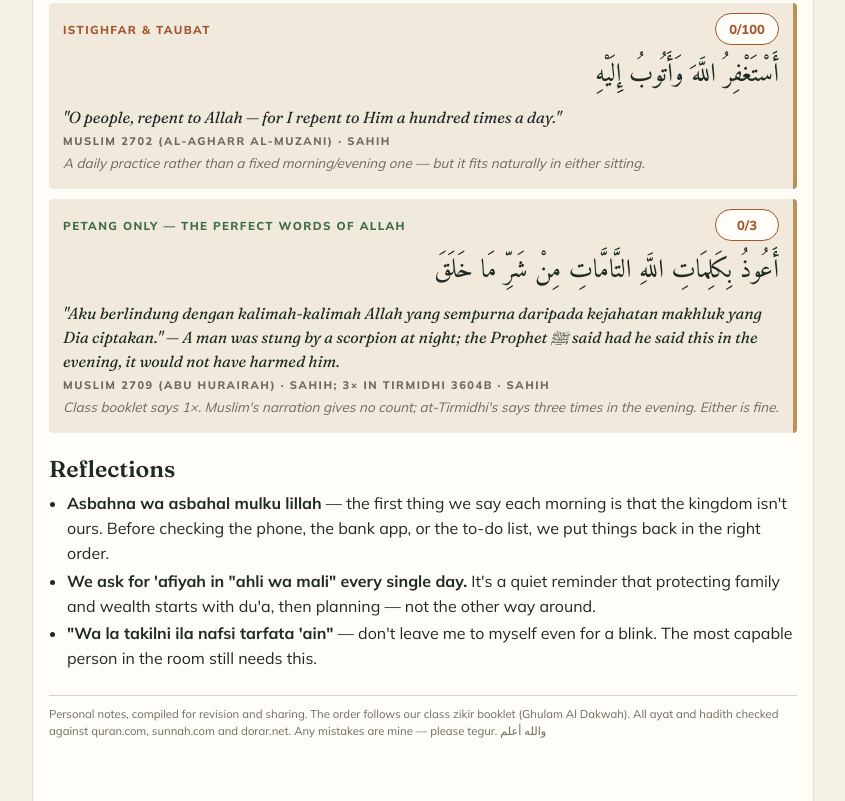
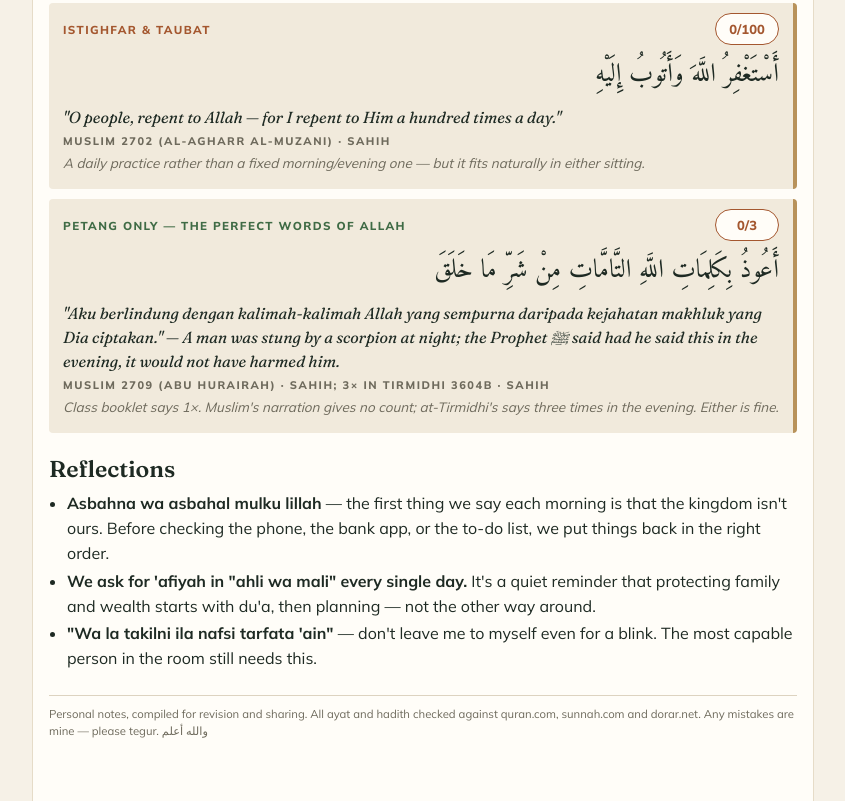
Before and after one commit to shakinakushairi-code/shakinakushairi-code.github.io, a plain HTML site: page ilm-notes/notes/zikir-pagi-petang/index.html in a window 1280 px wide. Shown: the part 4891-5692 px from the top of the page, without its empty margins (217-1062 px from the left). Drawn offline with Linux system fonts and the light colour scheme.

Commit message:
Zikir page: remove booklet line from footer
Co-Authored-By: Claude Opus 5.5 <noreply@anthropic.com>
Claude-Session: https://claude.ai/code/session_01KXaQf93dwSigUKpLjrdMfi

```diff
--- a/ilm-notes/notes/zikir-pagi-petang/index.html
+++ b/ilm-notes/notes/zikir-pagi-petang/index.html
@@ -268,7 +268,7 @@ body.e .sw .tm{display:none} body.e .sw .te{display:inline}
   <li><b>"Wa la takilni ila nafsi tarfata 'ain"</b> — don't leave me to myself even for a blink. The most capable person in the room still needs this.</li>
 </ul>
 
-<footer>Personal notes, compiled for revision and sharing. The order follows our class zikir booklet (Ghulam Al Dakwah). All ayat and hadith checked against quran.com, sunnah.com and dorar.net. Any mistakes are mine — please tegur. والله أعلم</footer>
+<footer>Personal notes, compiled for revision and sharing. All ayat and hadith checked against quran.com, sunnah.com and dorar.net. Any mistakes are mine — please tegur. والله أعلم</footer>
 <script>
 (function(){
 var K='zikir-'+new Date().toISOString().slice(0,10),st={};
```
Also changed, not shown: 1 other file.
